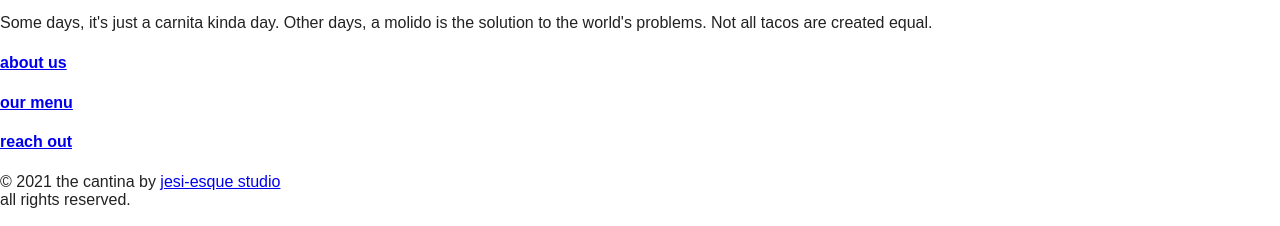
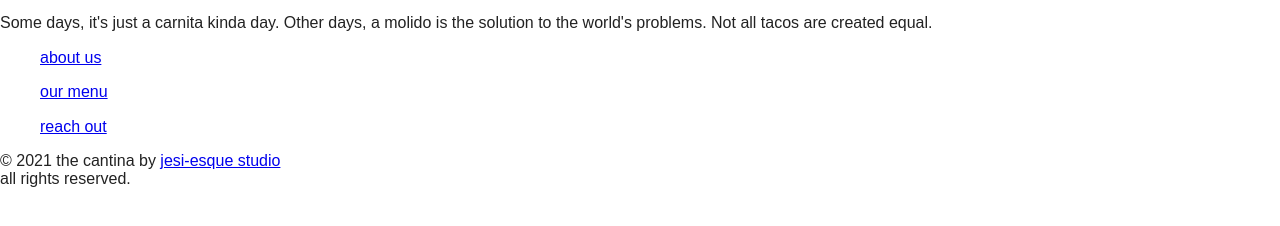
Before and after one commit to libintador/cantina, a website built with Parcel: page index.html in a window 1280 px wide. Shown: the part 625-851 px from the top of the page. After the commit the page ends 830 px from the top, so only its background shows below. Built offline with nearby package versions, Linux system fonts and the light colour scheme; a web font is replaced by a local one.

Commit message:
Setup the sections and divs

```diff
--- a/index.html
+++ b/index.html
@@ -30,36 +30,34 @@
       <h3>the</h3>
       <h1>cantina</h1>
       <h2>which tacos are you craving for today?</h2>
+      <figure>
+        <a href="#"><img src="img/icons-logo/logo-spork.png" alt=""></a>
+      </figure>
     </div> <!-- header content-wrapper -->
   </header>
 
   <main>
-    <section id="intro">
-      <div class="full-width">
-        <figure>
-          <a href="#"><img src="img/icons-logo/logo-spork.png" alt=""></a>
-        </figure>
-        <p>Some days, it's just a carnita kinda day. Other days, a molido is the solution to the world's problems. Not all tacos are created equal. </p>
-      </div>
+    <section class="hero-area">
+      <div class="content-wrapper">
+        <div class="intro">
+          <p>Some days, it's just a carnita kinda day. Other days, a molido is the solution to the world's problems. Not all tacos are created equal. </p>
+        </div> <!-- intro -->
 
-    </section>
+        <div class="nav">
+          <ul><a href="about-end/index.html">about us</a></ul>
+          <ul><a href="menu-offerings/index.html">our menu</a></ul>
+          <ul><a href="contact-show/index.html">reach out</a></ul>
+        </div>
 
-    <section id="pages">
-      <div class="full-width">
-        <h4><a href="about-end/index.html">about us</a></h4>
-        <h4><a href="menu-offerings/index.html">our menu</a></h4>
-        <h4><a href="contact-show/index.html">reach out</a></h4>
-      </div>
-
-    </section>
+        <footer>
+          <div class="copyright">
+            <p>&copy; 2021 <span>the cantina</span> by <span><a href="http://jesi-esque.studio" target="_blank">jesi-esque studio</a></span> <br> all rights reserved.</p>
+          </div> <!-- copyright -->
+        </footer>
+      </div> <!-- hero-area content-wrapper -->
+    </section> <!-- hero-area -->
 
   </main> <!-- main wrapper -->
-
-  <footer>
-    <div class="copyright">
-      <p>&copy; 2021 <span>the cantina</span> by <span><a href="http://jesi-esque.studio" target="_blank">jesi-esque studio</a></span> <br> all rights reserved.</p>
-    </div> <!-- copyright -->
-  </footer>
 
 
   <script src="js/vendor/modernizr-3.11.2.min.js"></script>
```
